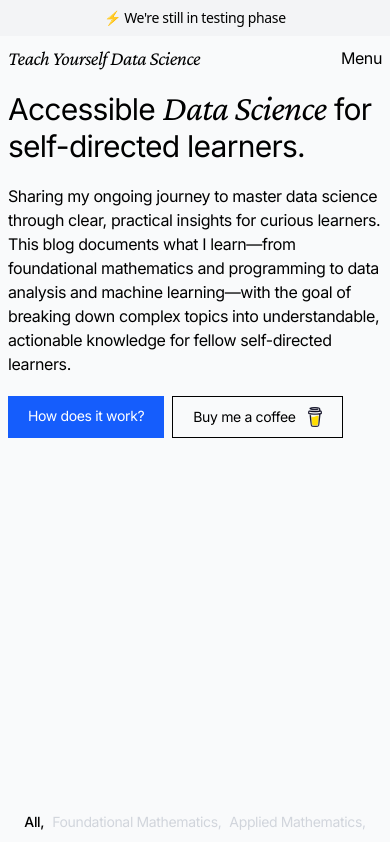
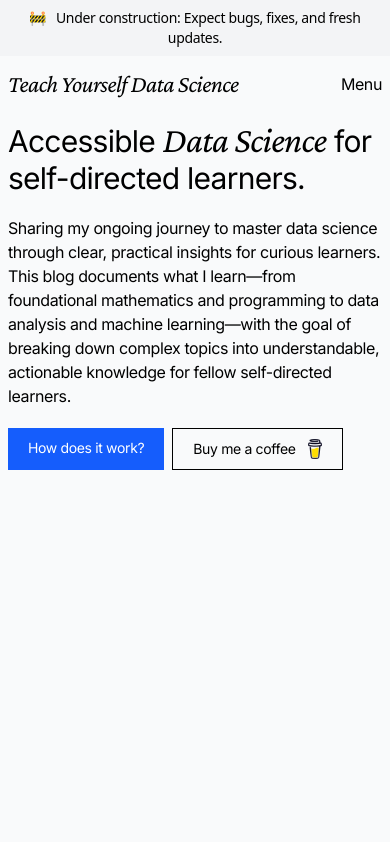
Before and after one commit to rohitjethoe/teach-yourself-ds, a Vue app: page / in a window 390 px wide. Shown: the top 842 px of the page. Built offline with nearby package versions, Linux system fonts and the light colour scheme.

Commit message:
Header fontSize

```diff
--- a/src/components/Header.vue
+++ b/src/components/Header.vue
@@ -25,11 +25,11 @@ onMounted(() => {
 
 <template>
     <div class="bg-gray-100 text-center p-2 text-black text-sm tracking-tight font-medium">
-        ⚡️ We're still in testing phase
+        🚧 &nbsp; Under construction: Expect bugs, fixes, and fresh updates.
     </div>
     <header>
-        <div class="p-2 md:p-5 flex items-center justify-between">
-            <div class="font-crimson-pro text-xl md:text-3xl italic tracking-tight">
+        <div class="px-2 py-3 md:px-5 md:py-5 flex items-center justify-between">
+            <div class="font-crimson-pro text-2xl md:text-3xl italic tracking-tight">
                 <a href="/">
                     Teach Yourself Data Science
                 </a>
```
